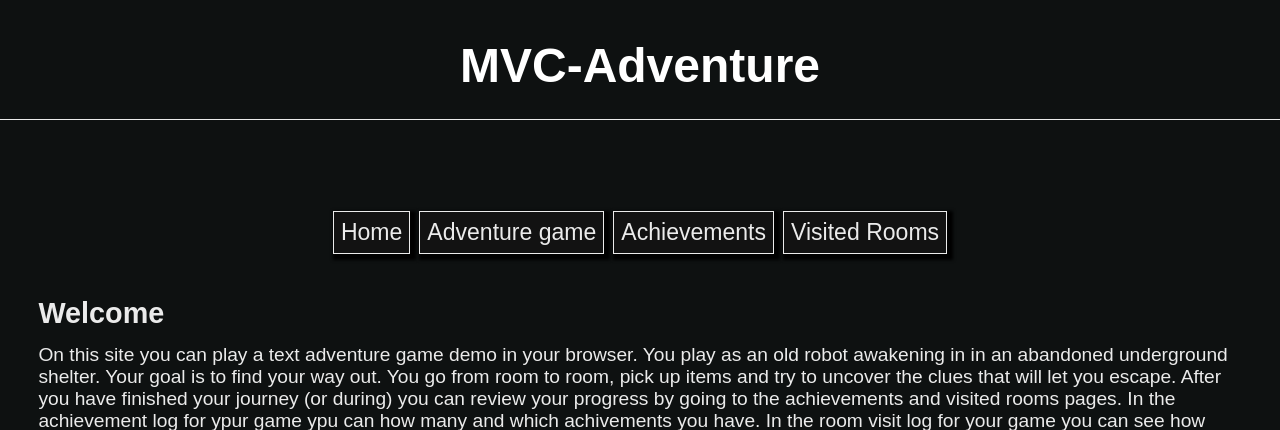
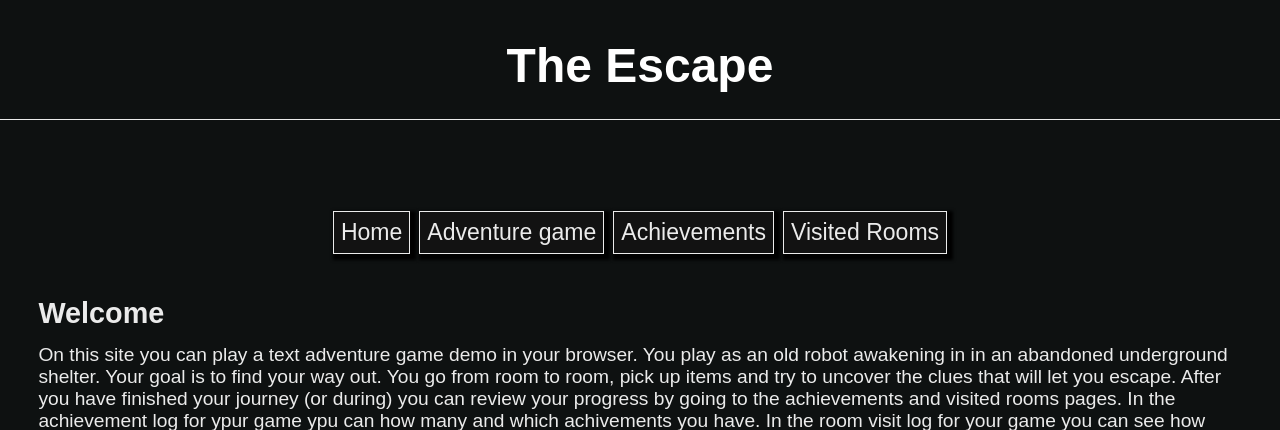
Before and after one commit to Joel80/mvc-adventure, a Symfony app: template templates/index.html.twig in a window 1280 px wide. Shown: the top 430 px of the page. Run offline with Twig, Linux system fonts and the light colour scheme; the template is opened without the code that fills it, so the values that code supplies are empty; some libraries are stand-ins or nearby versions.

Commit message:
Changes to h1 on site

```diff
--- a/templates/base.html.twig
+++ b/templates/base.html.twig
@@ -19,7 +19,7 @@
         {% block header %}
             <header class="site-header">
                 <div class="site-title">
-                    <h1>MVC-Adventure</h1>
+                    <h1>The Escape</h1>
                 </div>
             </header>
          {% endblock %}
```
